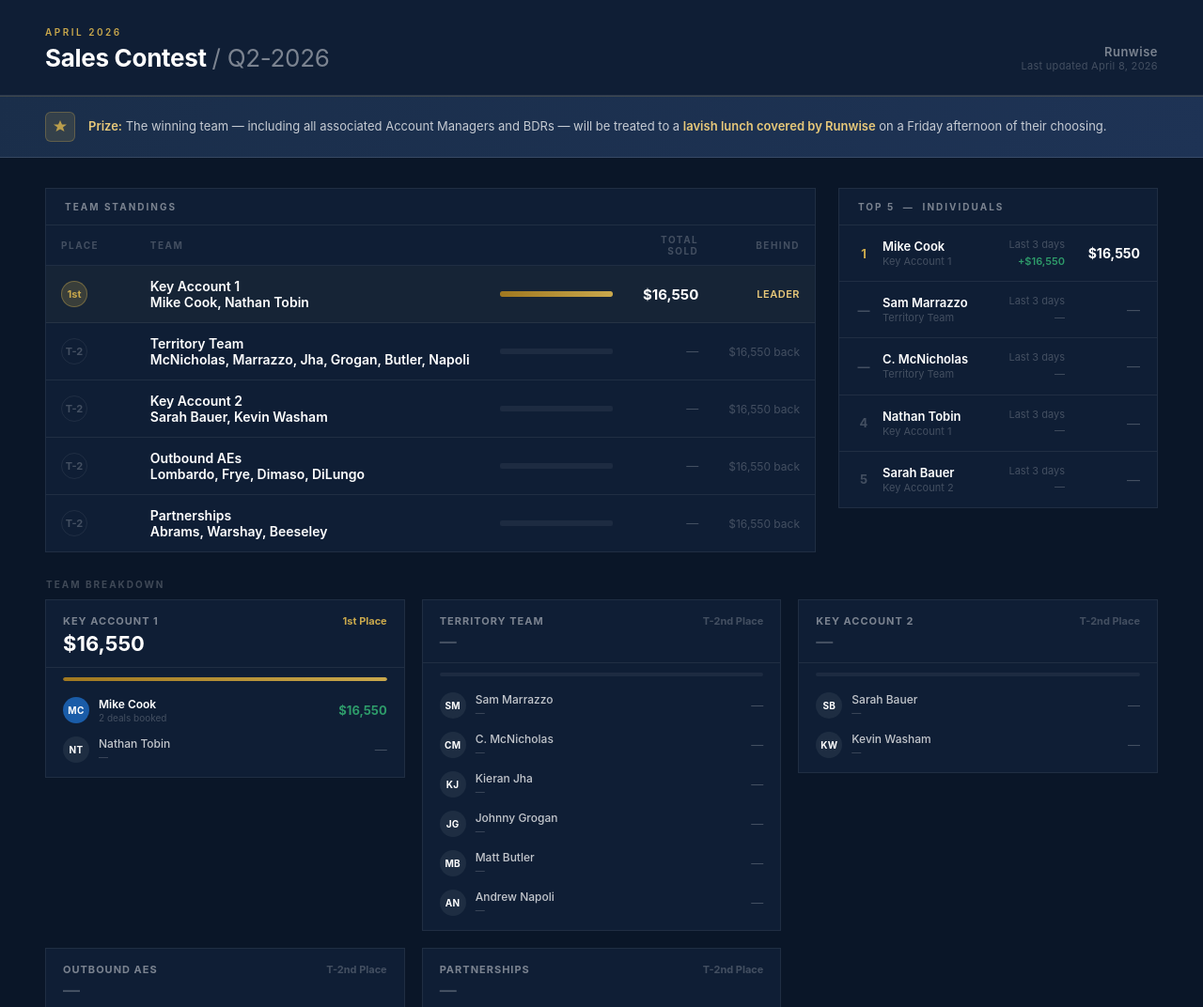
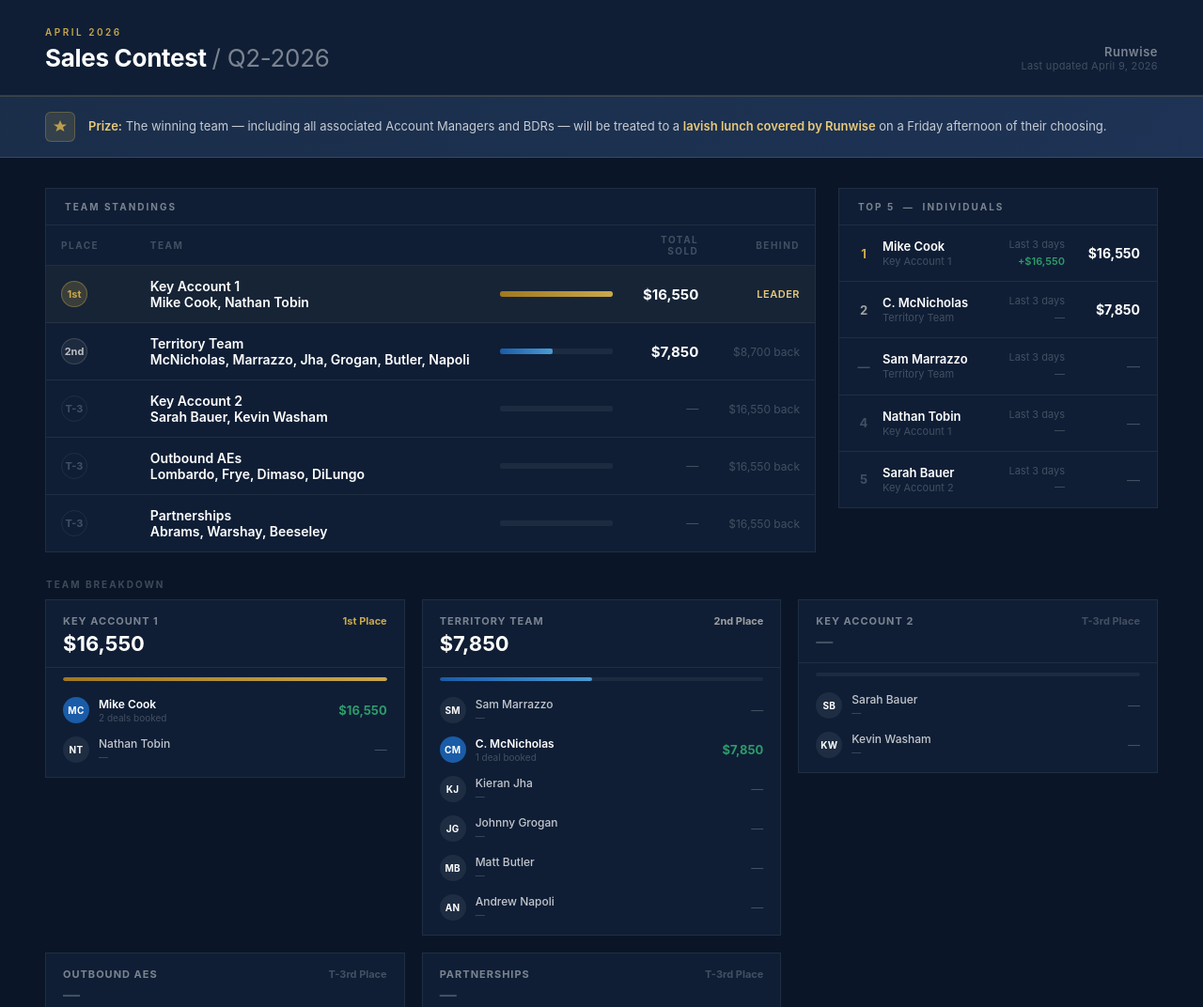
Before and after one commit to bmayrock-beep/sales-contest-dashboard, a plain HTML site: page index.html in a window 1280 px wide. Shown: the top 1072 px of the page at 94% size. Drawn offline with Linux system fonts and the light colour scheme.

Commit message:
Dashboard refresh — April 9, 2026
Co-Authored-By: Claude Sonnet 4.6 <noreply@anthropic.com>

```diff
--- a/index.html
+++ b/index.html
@@ -357,7 +357,7 @@
     </div>
     <div class="header-right">
       <div class="company">Runwise</div>
-      <div class="updated">Last updated April 8, 2026</div>
+      <div class="updated">Last updated April 9, 2026</div>
     </div>
   </div>
 
@@ -408,7 +408,7 @@
             <tr>
               <td>
                 <div class="place-badge">
-                  <div class="ordinal pn">T-2</div>
+                  <div class="ordinal p2">2nd</div>
                 </div>
               </td>
               <td>
@@ -416,14 +416,14 @@
                 <div class="team-name-col member-count">McNicholas, Marrazzo, Jha, Grogan, Butler, Napoli</div>
               </td>
 
-              <td class="bar-col"><div class="bar-bg"><div class="bar-fill" style="width:0%"></div></div></td>
-              <td class="total-col zero">—</td>
-              <td class="gb-col">$16,550 back</td>
+              <td class="bar-col"><div class="bar-bg"><div class="bar-fill" style="width:47%"></div></div></td>
+              <td class="total-col">$7,850</td>
+              <td class="gb-col">$8,700 back</td>
             </tr>
             <tr>
               <td>
                 <div class="place-badge">
-                  <div class="ordinal pn">T-2</div>
+                  <div class="ordinal pn">T-3</div>
                 </div>
               </td>
               <td>
@@ -438,7 +438,7 @@
             <tr>
               <td>
                 <div class="place-badge">
-                  <div class="ordinal pn">T-2</div>
+                  <div class="ordinal pn">T-3</div>
                 </div>
               </td>
               <td>
@@ -453,7 +453,7 @@
             <tr>
               <td>
                 <div class="place-badge">
-                  <div class="ordinal pn">T-2</div>
+                  <div class="ordinal pn">T-3</div>
                 </div>
               </td>
               <td>
@@ -482,18 +482,18 @@
           <div class="s-arr">$16,550</div>
         </div>
         <div class="standings-row">
-          <div class="s-rank rn">—</div>
+          <div class="s-rank r2">2</div>
           <div class="s-info">
-            <div class="s-name">Sam Marrazzo</div>
+            <div class="s-name">C. McNicholas</div>
             <div class="s-team">Territory Team</div>
           </div>
           <div class="s-recent">Last 3 days<span class="val zero">—</span></div>
-          <div class="s-arr zero">—</div>
+          <div class="s-arr">$7,850</div>
         </div>
         <div class="standings-row">
           <div class="s-rank rn">—</div>
           <div class="s-info">
-            <div class="s-name">C. McNicholas</div>
+            <div class="s-name">Sam Marrazzo</div>
             <div class="s-team">Territory Team</div>
           </div>
           <div class="s-recent">Last 3 days<span class="val zero">—</span></div>
@@ -562,12 +562,12 @@
         <div class="team-card-header">
           <div>
             <div class="tc-name">Territory Team</div>
-            <div class="tc-total zero">—</div>
+            <div class="tc-total">$7,850</div>
           </div>
-          <div class="tc-rank">T-2nd Place</div>
+          <div class="tc-rank r2">2nd Place</div>
         </div>
         <div class="tc-bar-wrap">
-          <div class="tc-bar-bg"><div class="tc-bar-fill" style="width:0%"></div></div>
+          <div class="tc-bar-bg"><div class="tc-bar-fill" style="width:47%"></div></div>
         </div>
         <div class="tc-members">
           <div class="tc-member">
@@ -579,12 +579,12 @@
             <div class="m-arr zero">—</div>
           </div>
           <div class="tc-member">
-            <div class="avatar" style="background:#1E2D42">CM</div>
+            <div class="avatar" style="background:#1A5CA8">CM</div>
             <div class="m-info">
-              <div class="m-name">C. McNicholas</div>
-              <div class="m-sub">—</div>
+              <div class="m-name active">C. McNicholas</div>
+              <div class="m-sub">1 deal booked</div>
             </div>
-            <div class="m-arr zero">—</div>
+            <div class="m-arr">$7,850</div>
           </div>
           <div class="tc-member">
             <div class="avatar" style="background:#1E2D42">KJ</div>
@@ -616,7 +616,7 @@
             <div class="tc-name">Key Account 2</div>
             <div class="tc-total zero">—</div>
           </div>
-          <div class="tc-rank">T-2nd Place</div>
+          <div class="tc-rank">T-3rd Place</div>
         </div>
         <div class="tc-bar-wrap">
           <div class="tc-bar-bg"><div class="tc-bar-fill" style="width:0%"></div></div>
@@ -642,7 +642,7 @@
             <div class="tc-name">Outbound AEs</div>
             <div class="tc-total zero">—</div>
           </div>
-          <div class="tc-rank">T-2nd Place</div>
+          <div class="tc-rank">T-3rd Place</div>
         </div>
         <div class="tc-bar-wrap">
           <div class="tc-bar-bg"><div class="tc-bar-fill" style="width:0%"></div></div>
@@ -678,7 +678,7 @@
             <div class="tc-name">Partnerships</div>
             <div class="tc-total zero">—</div>
           </div>
-          <div class="tc-rank">T-2nd Place</div>
+          <div class="tc-rank">T-3rd Place</div>
         </div>
         <div class="tc-bar-wrap">
           <div class="tc-bar-bg"><div class="tc-bar-fill" style="width:0%"></div></div>
@@ -725,8 +725,8 @@
             <td class="recent-cell">+$16,550</td>
             <td class="arr-cell">$16,550</td>
           </tr>
+          <tr><td class="rank-cell r2">2</td><td class="name-cell">Christopher McNicholas</td><td class="team-lbl">Territory Team</td><td class="recent-zero">—</td><td class="arr-cell">$7,850</td></tr>
           <tr><td class="rank-cell rn">—</td><td class="name-cell dim-name">Sam Marrazzo</td><td class="team-lbl">Territory Team</td><td class="recent-zero">—</td><td class="arr-zero">—</td></tr>
-          <tr><td class="rank-cell rn">—</td><td class="name-cell dim-name">Christopher McNicholas</td><td class="team-lbl">Territory Team</td><td class="recent-zero">—</td><td class="arr-zero">—</td></tr>
           <tr><td class="rank-cell rn">—</td><td class="name-cell dim-name">Nathan Tobin</td><td class="team-lbl">Key Account 1</td><td class="recent-zero">—</td><td class="arr-zero">—</td></tr>
           <tr><td class="rank-cell rn">—</td><td class="name-cell dim-name">Sarah Bauer</td><td class="team-lbl">Key Account 2</td><td class="recent-zero">—</td><td class="arr-zero">—</td></tr>
           <tr><td class="rank-cell rn">—</td><td class="name-cell dim-name">Kevin Washam</td><td class="team-lbl">Key Account 2</td><td class="recent-zero">—</td><td class="arr-zero">—</td></tr>
@@ -772,6 +772,16 @@
           </tr>
 
           <tr>
+            <td class="rep-cell">Christopher McNicholas</td>
+            <td>Lakeside Tower LLC</td>
+            <td>Toilet Leak Pilot - 2 Bldgs</td>
+            <td><span class="booked-tag">Booked</span></td>
+            <td class="right dim">4/30/2026</td>
+            <td class="right dim">$25,168</td>
+            <td class="arr-cell">$7,850</td>
+          </tr>
+
+          <tr>
             <td class="rep-cell">Mike Cook</td>
             <td>LaSalle Investment Management</td>
             <td>601 Amsterdam Ave — Toilet Leak Detection Pilot</td>
@@ -786,7 +796,7 @@
 
     <div class="footer">
       <span>Runwise Sales — April 2026 Contest</span>
-      <span>Source: Salesforce &nbsp;·&nbsp; Last 3 days: Apr 5–11, 2026</span>
+      <span>Source: Salesforce &nbsp;·&nbsp; Last 3 days: Apr 6–12, 2026</span>
     </div>
 
   </div>
```
